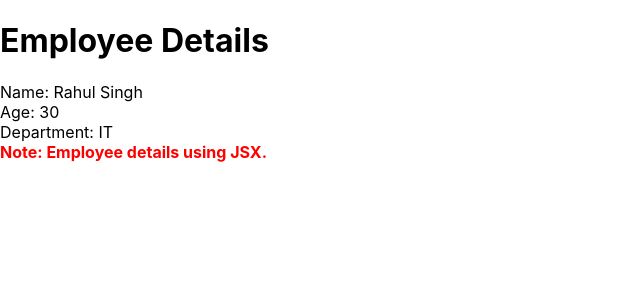
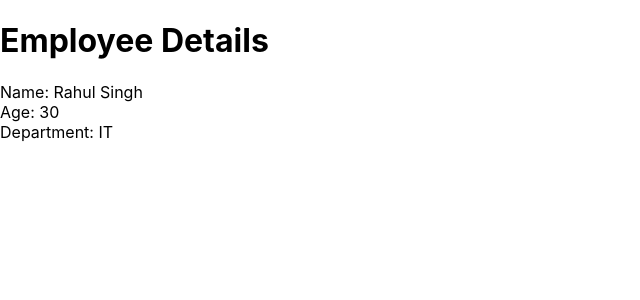
Before and after one commit to rahulksingh1604/master, a React (Create React App) app in the folder my-app/: page / in a window 1280 px wide. Shown: the top 300 px of the page, without its empty margins (0-640 px from the left). Built offline with nearby package versions, Linux system fonts and the light colour scheme.

Commit message:
Assignment 03

```diff
--- /dev/null
+++ b/my-app/src/Employee.js
@@ -0,0 +1,22 @@
+import { Component } from "react";
+import EmployeeDetails from './EmployeeDetails';
+
+class Employee extends Component {
+    constructor() {
+        super();
+        this.state = {
+            empName: "Rahul Singh",
+            empAge: 30,
+            empDepartment: "IT"
+        }
+    }
+    render() {
+        return (
+            <EmployeeDetails empName={this.state.empName}
+                empAge={this.state.empAge}
+                empDepartment={this.state.empDepartment} />
+        );
+    }
+}
+
+export default Employee;
--- a/my-app/src/EmployeeDetails.js
+++ b/my-app/src/EmployeeDetails.js
@@ -1,19 +1,20 @@
-function EmployeeDetails(){
+import { Component } from "react";
+class EmployeeDetails extends Component {
+  render() {
     return (
       <div>
         <h1>Employee Details</h1>
         <label>Name: </label>
-      Rahul Singh
+        {this.props.empName}
         <br />
         <label>Age: </label>
-      30
+        {this.props.empAge}
         <br />
         <label>Department: </label>
-      IT
-      <br />
-      <label style={{ color: "red" , fontWeight: "bold"}}>Note: Employee details using JSX.</label>
+        {this.props.empDepartment}
       </div>
     );
   }
+}
 
 export default EmployeeDetails;
--- a/my-app/src/index.js
+++ b/my-app/src/index.js
@@ -1,12 +1,11 @@
-import React from 'react';
 import ReactDOM from 'react-dom/client';
 import './index.css';
 import reportWebVitals from './reportWebVitals';
-import EmployeeDetails from './EmployeeDetails';
+import Employee from './Employee';
 
 const root = ReactDOM.createRoot(document.getElementById('root'));
 root.render(<div>
-  <EmployeeDetails />
+  <Employee />
 </div>
 );
 
```
Lines whose indentation alone changed are shown as unchanged.
